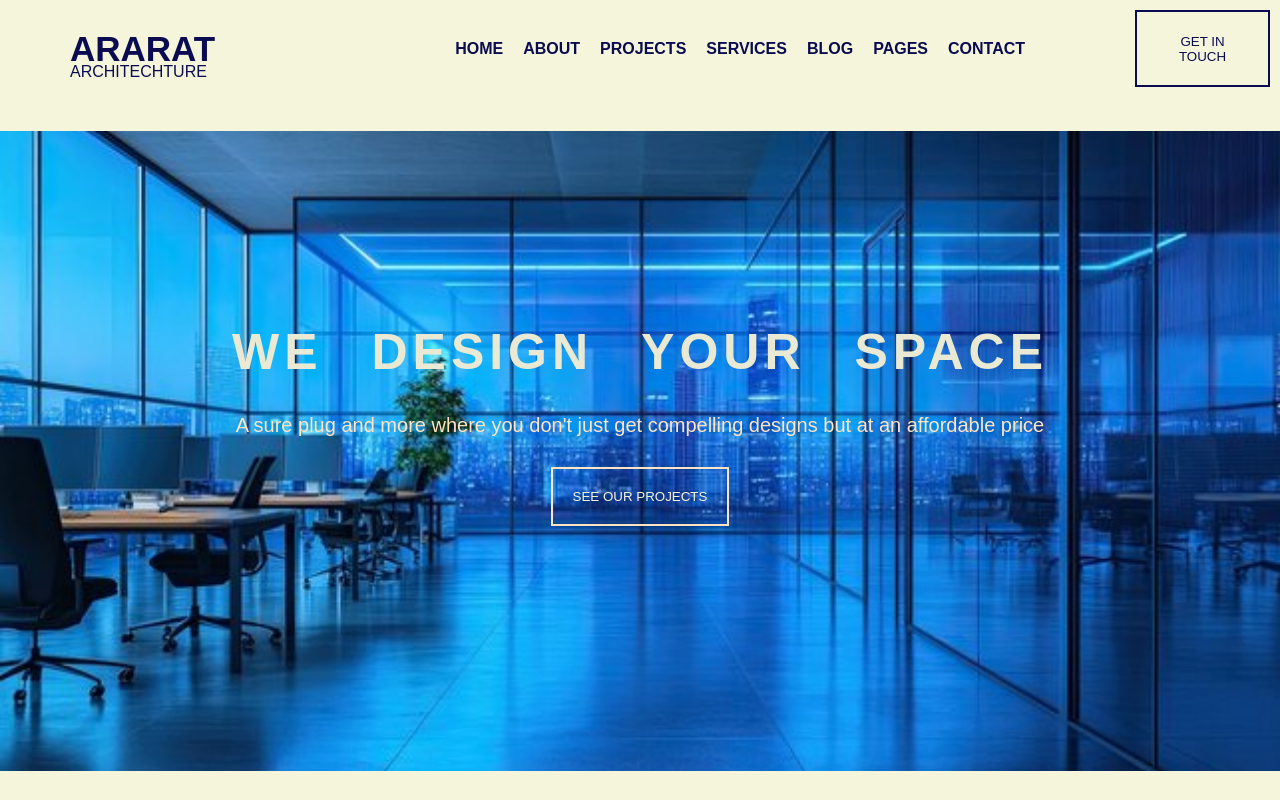
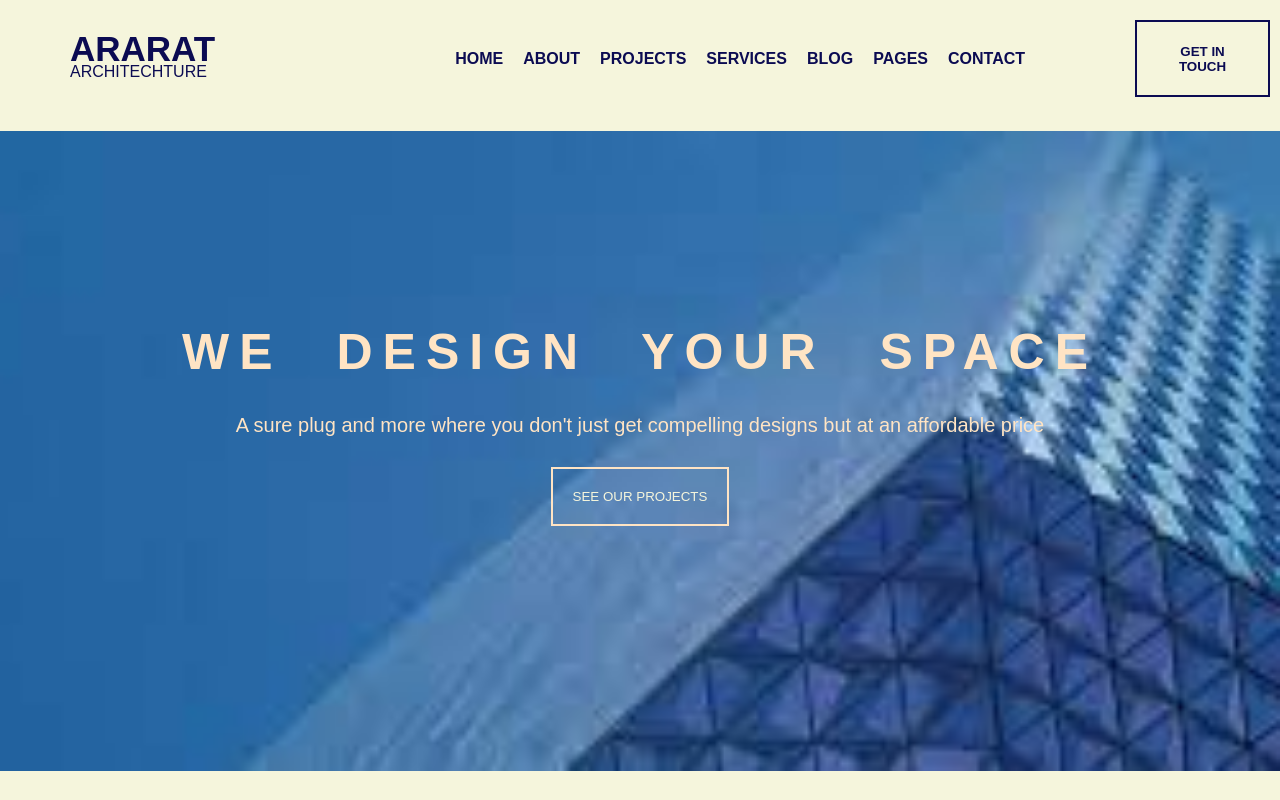
Before and after one commit to Olivennaji99/ararat, a plain HTML site: page index.html in a window 1280 px wide. Drawn offline with Linux system fonts and the light colour scheme.

Commit message:
added new background

```diff
--- a/style.css
+++ b/style.css
@@ -28,6 +28,7 @@ ul{
     margin-right: 100px;
     gap: 20px;
     color: black;
+    padding-top: 10px;
 
 }
 
@@ -44,11 +45,12 @@ ul{
 }
 
 .top button{
-    margin: 10px;
+    margin: 20px 10px 0 ;
     padding: 0 40px 0 40px;
     background: transparent;
     color: rgb(11, 11, 82) ;
     border: 2.5px solid rgb(11, 11, 82);
+    font-weight: bold;
 
 }
  .top button:hover{
@@ -57,18 +59,18 @@ ul{
 }
 
 .main{
-    background: url(image.jpg) no-repeat center center/cover
-    ;
+    background: url(arat.jpeg) no-repeat center center/cover;
     width: 100vw;
     height: 80vh;
     text-align: center;
 }
 h1{
     padding-top: 15%;
-    color: rgb(233, 233, 212);
+    color: bisque;
     font-size: 50px;
     word-spacing: 30px;
-    letter-spacing: 5px;
+    letter-spacing: 10px;
+    font-weight: bolder;
 }
 .main p{
     color: bisque;
```
Also changed, not shown: ararat.jpeg (added), arat.jpeg (added).
